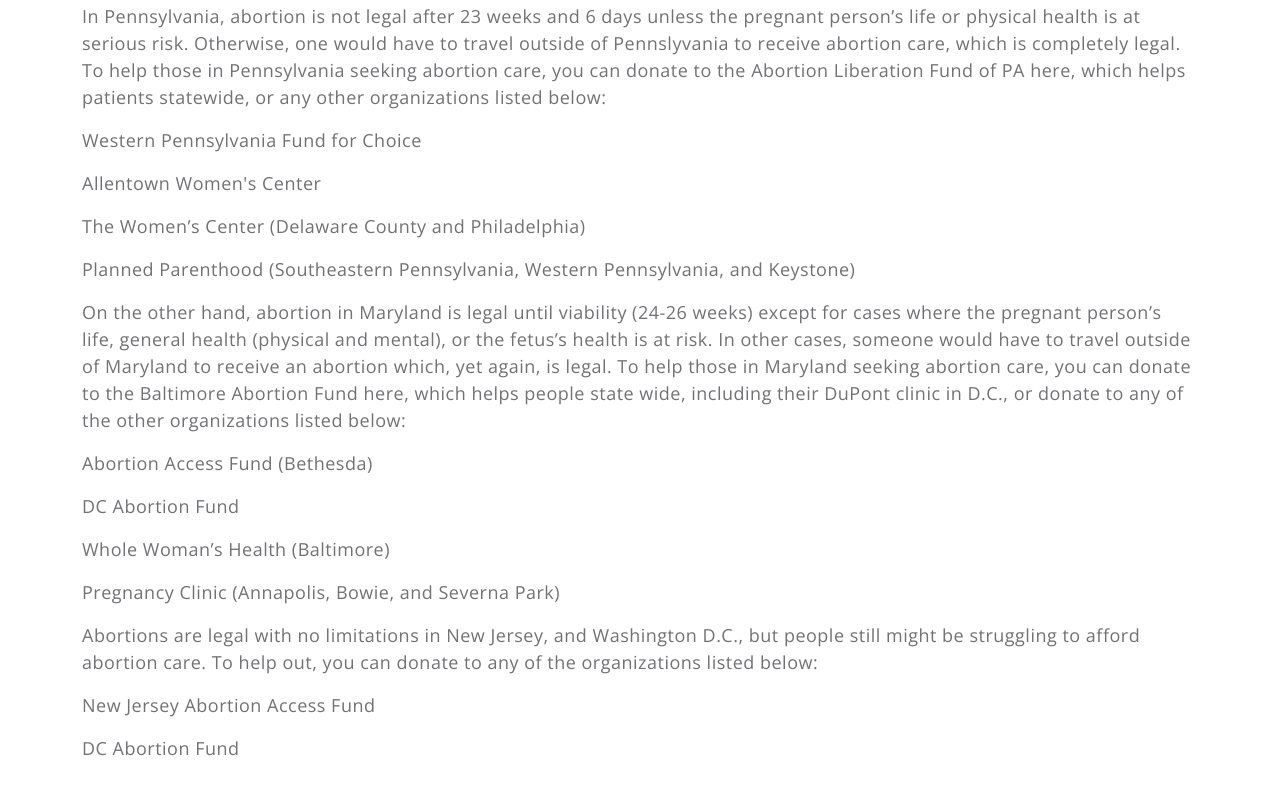
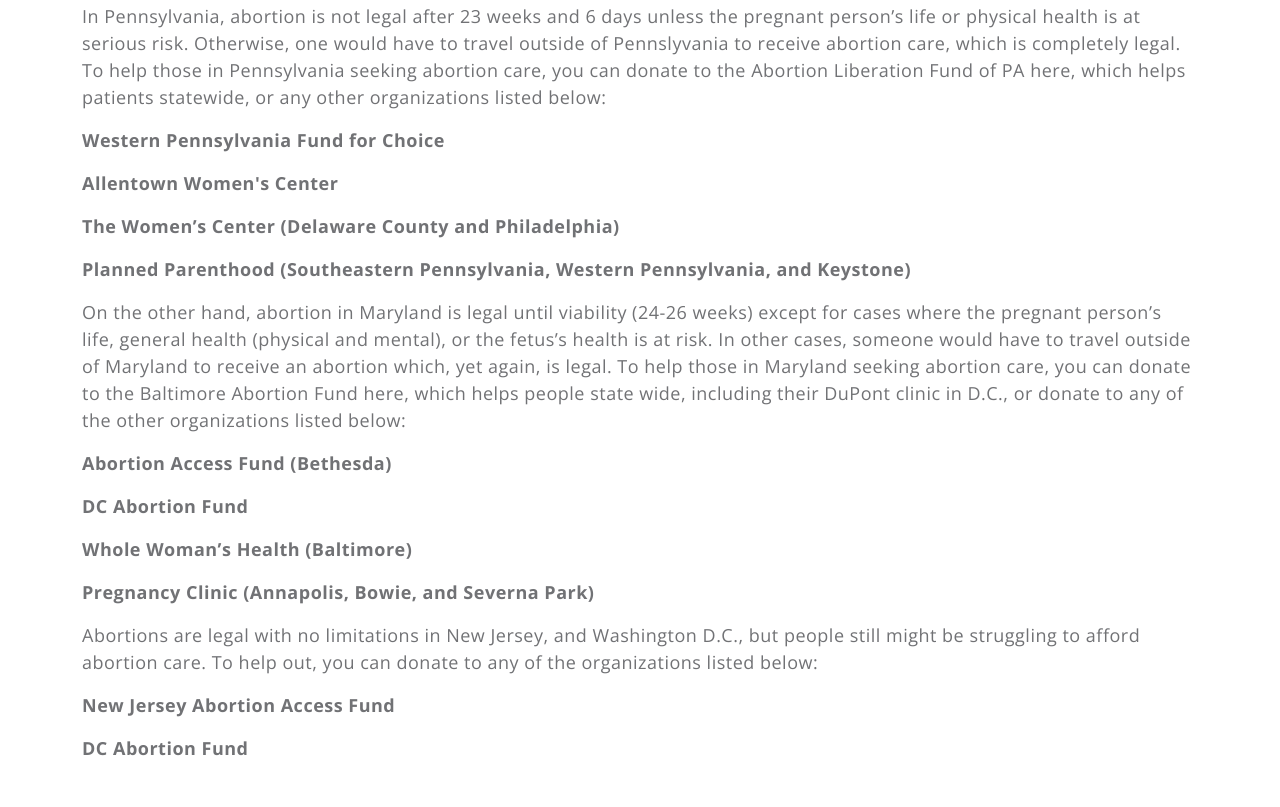
Before and after one commit to danielma4/prochoicede, a plain HTML site: page index.html in a window 1280 px wide. Shown: the part 853-1660 px from the top of the page. Drawn offline with nearby package versions, Linux system fonts and the light colour scheme.

Commit message:
update index.html

```diff
--- a/index.html
+++ b/index.html
@@ -137,29 +137,29 @@
 
                             <p>In Pennsylvania, abortion is not legal after 23 weeks and 6 days unless the pregnant person’s life or physical health is at serious risk. Otherwise, one would have to travel outside of Pennslyvania to receive abortion care, which is completely legal. To help those in Pennsylvania seeking abortion care, you can donate to the Abortion Liberation Fund of PA <a href="https://abortionfundpa.org/donate">here</a>, which helps patients statewide, or any other organizations listed below:</p>
 
-                            <p><a href ="https://www.wpafundforchoice.org/donate">Western Pennsylvania Fund for Choice</a></p>
+                            <p><a href ="https://www.wpafundforchoice.org/donate"><b>Western Pennsylvania Fund for Choice</b></a></p>
 
-                            <p><a href="https://www.gofundme.com/f/x8k6t-allentown-womens-center-abortion-access-fund?qid=88d5b8eb3a83b0455a867082aae95b96">Allentown Women's Center</a></p>
+                            <p><a href="https://www.gofundme.com/f/x8k6t-allentown-womens-center-abortion-access-fund?qid=88d5b8eb3a83b0455a867082aae95b96"><b>Allentown Women's Center</b></a></p>
 
-                            <p><a href="https://www.gofundme.com/f/dmac44-twc-abortion-access-fund">The Women’s Center (Delaware County and Philadelphia)</a></p>
+                            <p><a href="https://www.gofundme.com/f/dmac44-twc-abortion-access-fund"><b>The Women’s Center (Delaware County and Philadelphia)</b></a></p>
 
-                            <p><a href="https://www.weareplannedparenthood.org/onlineactions/cOJVhOyrzkq4uBcxVekXFA2?tabs=true&sourceid=1000065&_ga=2.175880676.71317585.1658863431-979694675.1658863431">Planned Parenthood (Southeastern Pennsylvania, Western Pennsylvania, and Keystone)</a></p>
+                            <p><a href="https://www.weareplannedparenthood.org/onlineactions/cOJVhOyrzkq4uBcxVekXFA2?tabs=true&sourceid=1000065&_ga=2.175880676.71317585.1658863431-979694675.1658863431"><b>Planned Parenthood (Southeastern Pennsylvania, Western Pennsylvania, and Keystone)</b></a></p>
 
                             <p>On the other hand, abortion in Maryland is legal until viability (24-26 weeks) except for cases where the pregnant person’s life, general health (physical and mental), or the fetus’s health is at risk. In other cases, someone would have to travel outside of Maryland to receive an abortion which, yet again, is legal. To help those in Maryland seeking abortion care, you can donate to the Baltimore Abortion Fund <a href="https://www.baltimoreabortionfund.org/donate">here</a>, which helps people state wide, including their DuPont clinic in D.C., or donate to any of the other organizations listed below:</p>
 
-                            <p><a href="https://abortionaccessfund.org/donate/">Abortion Access Fund (Bethesda)</a></p>
+                            <p><a href="https://abortionaccessfund.org/donate/"><b>Abortion Access Fund (Bethesda)</b></a></p>
 
-                            <p><a href="https://dcabortionfund.org/donate/">DC Abortion Fund</a></p>
+                            <p><a href="https://dcabortionfund.org/donate/"><b>DC Abortion Fund</b></a></p>
 
-                            <p><a href="https://crm.bloomerang.co/HostedDonation?ApiKey=pub_530b5a93-1dcd-11ea-8134-0ab2f2f28c00&WidgetId=205824">Whole Woman’s Health (Baltimore)</a></p>
+                            <p><a href="https://crm.bloomerang.co/HostedDonation?ApiKey=pub_530b5a93-1dcd-11ea-8134-0ab2f2f28c00&WidgetId=205824"><b>Whole Woman’s Health (Baltimore)</b></a></p>
 
-                            <p><a href="https://pregnancyclinic.org/donate/">Pregnancy Clinic (Annapolis, Bowie, and Severna Park)</a></p>
+                            <p><a href="https://pregnancyclinic.org/donate/"><b>Pregnancy Clinic (Annapolis, Bowie, and Severna Park)</b></a></p>
 
                             <p>Abortions are legal with no limitations in New Jersey, and Washington D.C., but people still might be struggling to afford abortion care. To help out, you can donate to any of the organizations listed below:</p>
 
-                            <p><a href="http://njaaf.weebly.com/donate.html">New Jersey Abortion Access Fund</a></p>
+                            <p><a href="http://njaaf.weebly.com/donate.html"><b>New Jersey Abortion Access Fund</b></a></p>
 
-                            <p><a href="https://dcabortionfund.org/donate/">DC Abortion Fund</a></p>
+                            <p><a href="https://dcabortionfund.org/donate/"><b>DC Abortion Fund</b></a></p>
 
 
 
```
